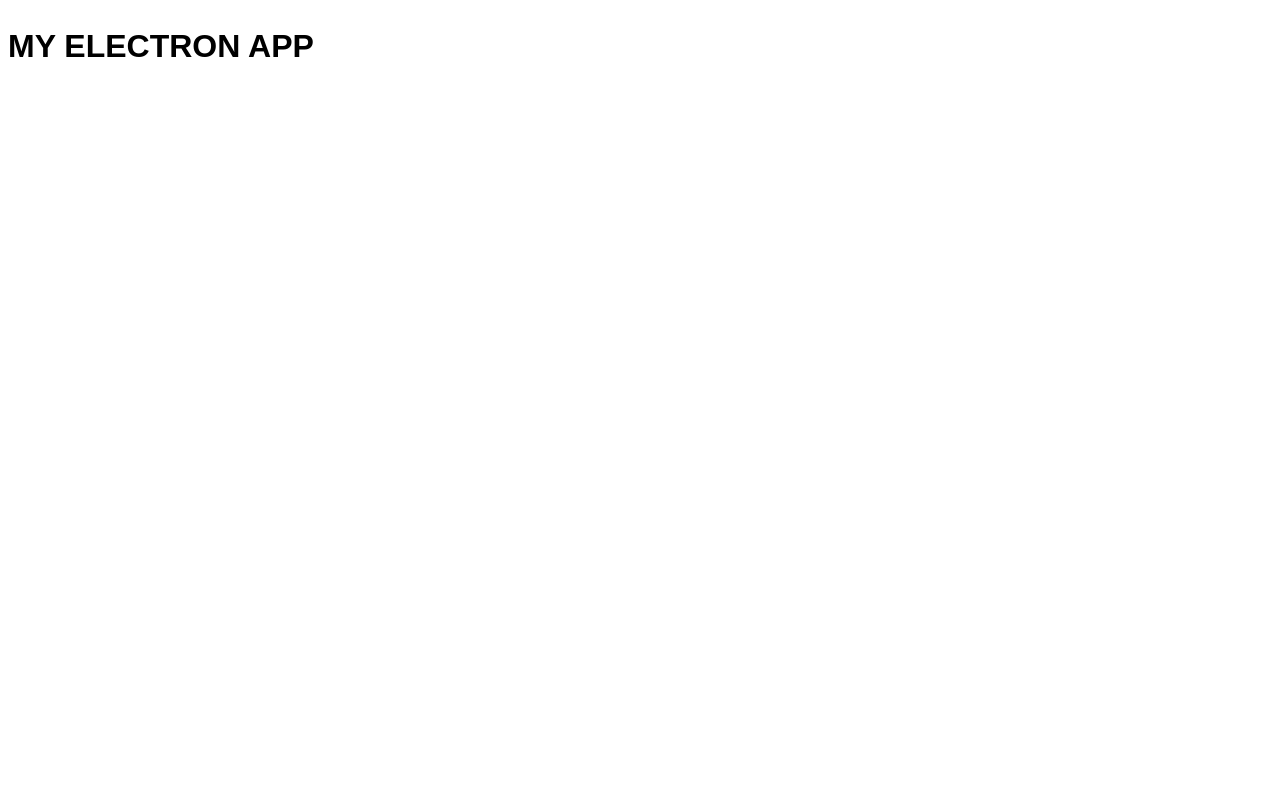
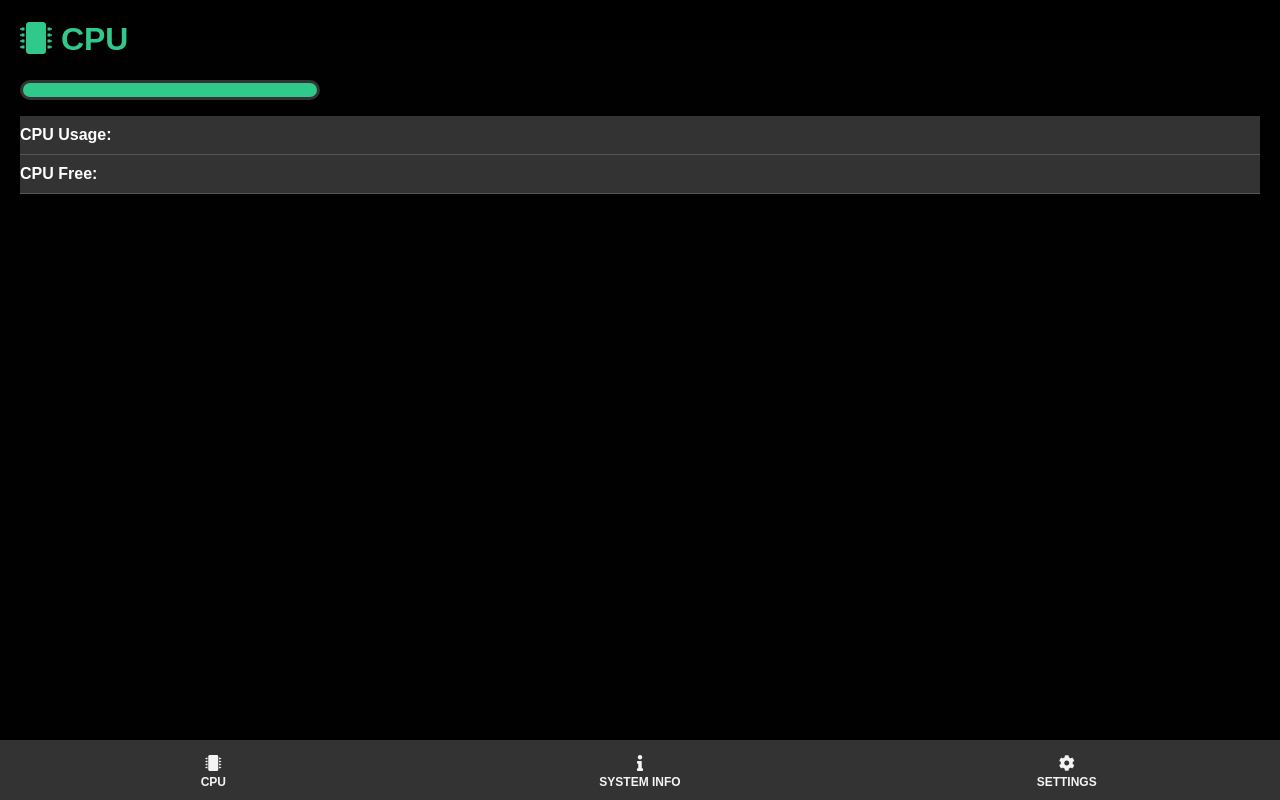
Before and after one commit to surajrocks1997/CPU-Monitor, an Electron app: page app/index.html in a window 1280 px wide. Drawn offline with Linux system fonts and the light colour scheme.

Commit message:
styling added

```diff
--- a/app/css/style.css
+++ b/app/css/style.css
@@ -1,8 +1,144 @@
+:root {
+	--primary-color: #30c88b;
+	--background-color: #000;
+	--secondary-background-color: #333;
+}
+
 * {
-  box-sizing: border-box;
+	box-sizing: border-box;
 }
 
 body {
-  font-family: Arial, Helvetica, sans-serif;
-  line-height: 1.6;
+	background: var(--background-color) url('../img/bg.jpg') no-repeat 0px 40px /
+		cover;
+	color: #fff;
+	font-family: Arial, Helvetica, sans-serif;
+	font-size: 16px;
+	display: flex;
+	align-items: center;
+	justify-content: center;
+	min-height: 100vh;
+	margin: 0;
 }
+
+ul {
+	list-style: none;
+	padding: 0;
+}
+
+.content {
+	opacity: 0;
+	object-fit: cover;
+	position: absolute;
+	top: 0;
+	left: 0;
+	height: calc(100% - 60px);
+	width: 100%;
+	transition: opacity 0.4s ease;
+	padding: 0 20px;
+}
+
+.content li {
+	padding: 10px 0;
+	border-bottom: 1px #555 solid;
+	background: var(--secondary-background-color);
+}
+
+.content.show {
+	opacity: 1;
+}
+
+.hide {
+	display: none;
+}
+
+nav {
+	position: absolute;
+	bottom: 0;
+	left: 0;
+	margin-top: -5px;
+	width: 100%;
+}
+
+nav ul {
+	background-color: var(--secondary-background-color);
+	display: flex;
+	padding: 5px 0 0;
+	margin: 0;
+	list-style-type: none;
+	height: 60px;
+}
+
+nav ul li {
+	color: #f4f4f4;
+	cursor: pointer;
+	flex: 1;
+	padding: 10px;
+	text-align: center;
+	text-transform: uppercase;
+	font-weight: bold;
+}
+
+h1,
+nav ul li:hover,
+nav ul li.active {
+	color: var(--primary-color);
+}
+
+nav ul li p {
+	font-size: 12px;
+	margin: 2px 0;
+}
+
+.progress-bar {
+	background: var(--secondary-background-color);
+	border-radius: 13px;
+	height: 20px;
+	width: 300px;
+	padding: 3px;
+}
+
+.progress {
+	content: '';
+	display: block;
+	background: var(--primary-color);
+	height: 100%;
+	border-radius: 9px;
+}
+
+.alert {
+	text-align: center;
+	padding: 5px;
+	color: orange;
+	border: orange 1px solid;
+}
+
+.form-control {
+	margin: 15px 0;
+}
+
+.form-control label {
+	display: block;
+	margin-bottom: 10px;
+}
+
+.form-control input,
+.form-control select {
+	width: 100%;
+	padding: 4px;
+}
+
+.btn {
+	cursor: pointer;
+	display: inline-block;
+	border: 0;
+	background: var(--secondary-background-color);
+	color: #fff;
+	padding: 7px 10px;
+	margin-top: 10px;
+}
+
+.btn:active,
+.btn:focus {
+	outline: 0;
+}
--- a/app/index.html
+++ b/app/index.html
@@ -1,16 +1,80 @@
 <!DOCTYPE html>
-<html lang="en">
+<html>
   <head>
     <meta charset="UTF-8" />
-    <meta name="viewport" content="width=device-width, initial-scale=1.0" />
     <meta
       http-equiv="Content-Security-Policy"
       content="script-src 'self' 'unsafe-inline'"
     />
+    <title>SysTop | System Monitor</title>
     <link rel="stylesheet" href="css/style.css" />
-    <title>Monitor CPU</title>
+    <link rel="stylesheet" href="css/all.min.css" />
   </head>
   <body>
-    <h1>MY ELECTRON APP</h1>
+    <main>
+      <div id="cpu-info" class="content show">
+        <h1><i class="fas fa-microchip"></i> CPU</h1>
+
+        <div class="progress-bar">
+          <div class="progress" id="cpu-progress"></div>
+        </div>
+
+        <ul>
+          <li><strong>CPU Usage: </strong><span id="cpu-usage"></span></li>
+          <li><strong>CPU Free: </strong><span id="cpu-free"></span></li>
+        </ul>
+        <div id="cpu-model"></div>
+      </div>
+
+      <div class="content">
+        <h1><i class="fas fa-info"></i> System Info</h1>
+
+        <ul>
+          <li><strong>Computer Name: </strong><span id="comp-name"></span></li>
+          <li><strong>OS: </strong><span id="os"></span></li>
+          <li><strong>System Uptime: </strong><span id="sys-uptime"></span></li>
+          <li><strong>Memory Total: </strong><span id="mem-total"></span></li>
+        </ul>
+      </div>
+
+      <div class="content">
+        <h1><i class="fas fa-cog"></i> Settings</h1>
+
+        <div id="alert" class="hide"></div>
+
+        <form id="settings-form">
+          <div class="form-control">
+            <label for="cpu-overload">CPU Overload Warning %</label>
+            <input type="number" id="cpu-overload" />
+          </div>
+
+          <div class="form-control">
+            <label for="alert-frequency">Alert Frequency (In Minutes)</label>
+            <input type="number" id="alert-frequency" />
+          </div>
+
+          <input type="submit" value="Submit" class="btn" />
+        </form>
+      </div>
+    </main>
+
+    <nav id="nav">
+      <ul>
+        <li>
+          <i class="fas fa-microchip"></i>
+          <p>CPU</p>
+        </li>
+        <li>
+          <i class="fas fa-info"></i>
+          <p>System Info</p>
+        </li>
+        <li>
+          <i class="fas fa-cog"></i>
+          <p>Settings</p>
+        </li>
+      </ul>
+    </nav>
+
+    <script src="js/tabs.js"></script>
   </body>
 </html>
--- a/main.js
+++ b/main.js
@@ -12,11 +12,10 @@ let mainWindow;
 const createMainWindow = () => {
   mainWindow = new BrowserWindow({
     title: 'CPU Monitor',
-    width: isDev ? 800 : 500,
-    height: 600,
+    width: isDev ? 800 : 355,
+    height: 500,
     icon: './assets/icons/icon.png',
     resizable: isDev ? true : false,
-    backgroundColor: 'white',
     webPreferences: {
       nodeIntegration: true,
       worldSafeExecuteJavaScript: true,
```
Also changed, not shown: app/img/bg.jpg (renamed from app/css/img/bg.jpg), app/js/tabs.js (renamed from app/css/js/tabs.js), app/webfonts/fa-brands-400.svg (renamed from app/css/webfonts/fa-brands-400.svg), app/webfonts/fa-brands-400.ttf (renamed from app/css/webfonts/fa-brands-400.ttf), app/webfonts/fa-brands-400.woff (renamed from app/css/webfonts/fa-brands-400.woff), app/webfonts/fa-brands-400.woff2 (renamed from app/css/webfonts/fa-brands-400.woff2), app/webfonts/fa-regular-400.svg (renamed from app/css/webfonts/fa-regular-400.svg), app/webfonts/fa-regular-400.ttf (renamed from app/css/webfonts/fa-regular-400.ttf), app/webfonts/fa-regular-400.woff (renamed from app/css/webfonts/fa-regular-400.woff), app/webfonts/fa-regular-400.woff2 (renamed from app/css/webfonts/fa-regular-400.woff2), app/webfonts/fa-solid-900.svg (renamed from app/css/webfonts/fa-solid-900.svg), app/webfonts/fa-solid-900.ttf (renamed from app/css/webfonts/fa-solid-900.ttf), app/webfonts/fa-solid-900.woff (renamed from app/css/webfonts/fa-solid-900.woff), app/webfonts/fa-solid-900.woff2 (renamed from app/css/webfonts/fa-solid-900.woff2), 6 other files.
